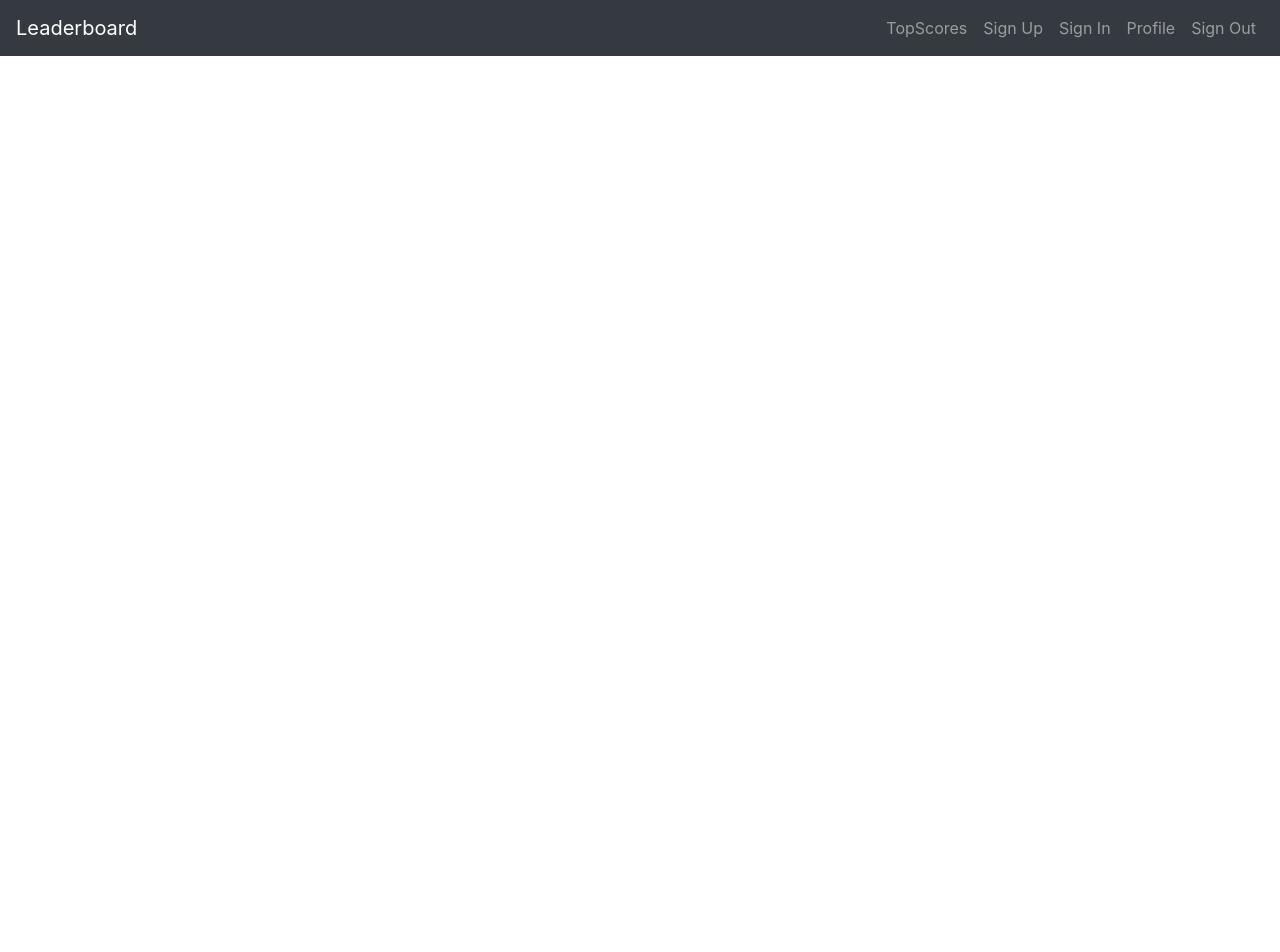
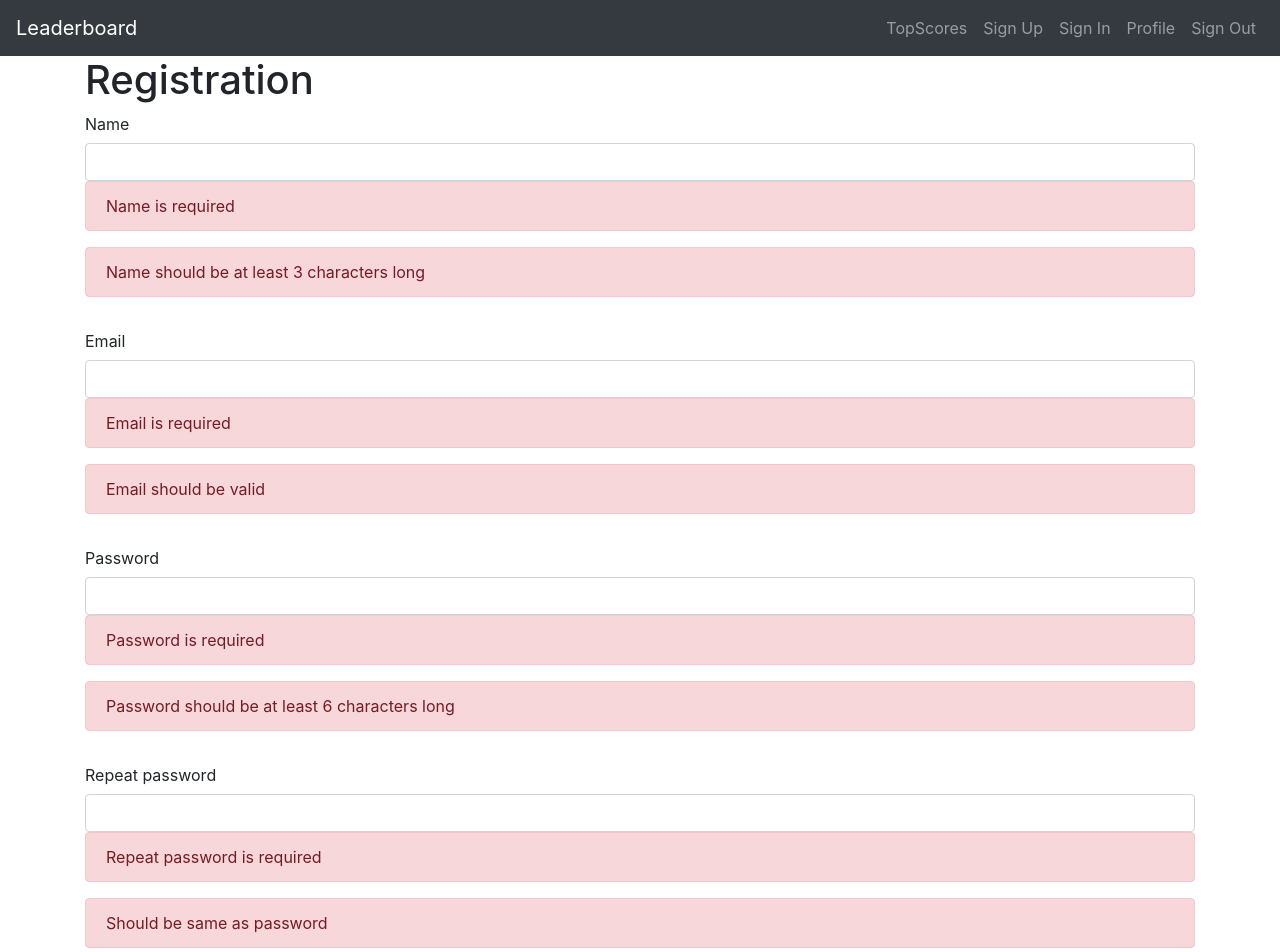
Before and after one commit to fst02/leaderboard-spa, a Vue app in the folder frontend/: page /registration in a window 1280 px wide. Shown: the top 952 px of the page. Before the commit the page ends 800 px from the top, so only its background shows below. Built offline with nearby package versions, Linux system fonts and the light colour scheme.

Commit message:
create Registration view

```diff
--- a/frontend/src/App.vue
+++ b/frontend/src/App.vue
@@ -1,9 +1,9 @@
 <template>
   <div id="app">
-    <div id="nav">
-      <NavigationComponent />
-    </div>
-    <router-view/>
+    <NavigationComponent />
+    <b-container>
+      <router-view />
+    </b-container>
   </div>
 </template>
 
--- /dev/null
+++ b/frontend/src/dtos/UserDto.js
@@ -0,0 +1,10 @@
+export default class UserDto {
+  constructor(data) {
+    if (data) {
+      this.nickname = data.name;
+      this.email = data.email;
+      this.password = data.password;
+      this.introduction = data.introduction;
+    }
+  }
+}
--- a/frontend/src/views/Registration.vue
+++ b/frontend/src/views/Registration.vue
@@ -1,9 +1,62 @@
 <template>
-  <div></div>
+  <b-form @submit.prevent="register" @reset.prevent="reset">
+    <h1>Registration</h1>
+    <b-form-group label="Name">
+      <b-form-input type="text"/>
+      <b-alert show variant="danger">
+        Name is required
+      </b-alert>
+      <b-alert show variant="danger">
+        Name should be at least 3 characters long
+      </b-alert>
+    </b-form-group>
+
+    <b-form-group label="Email">
+      <b-form-input type="email"/>
+      <b-alert show variant="danger">
+        Email is required
+      </b-alert>
+      <b-alert show variant="danger">
+        Email should be valid
+      </b-alert>
+    </b-form-group>
+
+    <b-form-group label="Password">
+      <b-form-input type="password"/>
+      <b-alert show variant="danger">
+        Password is required
+      </b-alert>
+      <b-alert show variant="danger">
+        Password should be at least 6 characters long
+      </b-alert>
+    </b-form-group>
+
+    <b-form-group label="Repeat password">
+      <b-form-input type="password" />
+      <b-alert show variant="danger">
+        Repeat password is required
+      </b-alert>
+      <b-alert show variant="danger">
+        Should be same as password
+      </b-alert>
+    </b-form-group>
+
+    <b-form-group label="Introduction">
+      <b-form-textarea rows="4" col="21"/>
+    </b-form-group>
+
+    <b-button variant="success" type="submit">Register</b-button>
+    <b-button variant="danger" type="reset">Reset</b-button>
+  </b-form>
 </template>
 
 <script>
+import UserDto from '../dtos/UserDto';
+
 export default {
   name: 'Registration',
+  data: () => ({
+    user: new UserDto(),
+  }),
 };
 </script>
```
